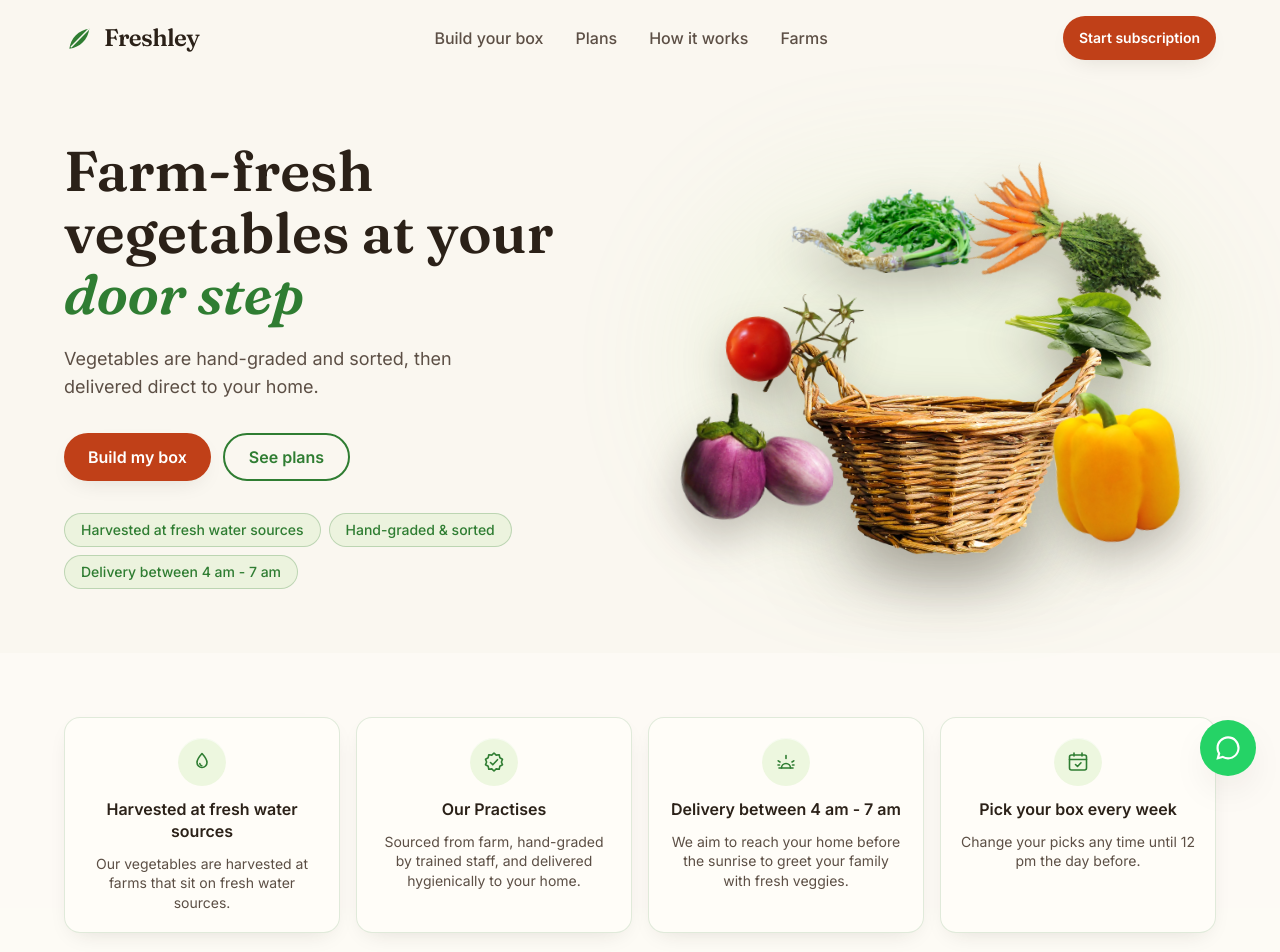
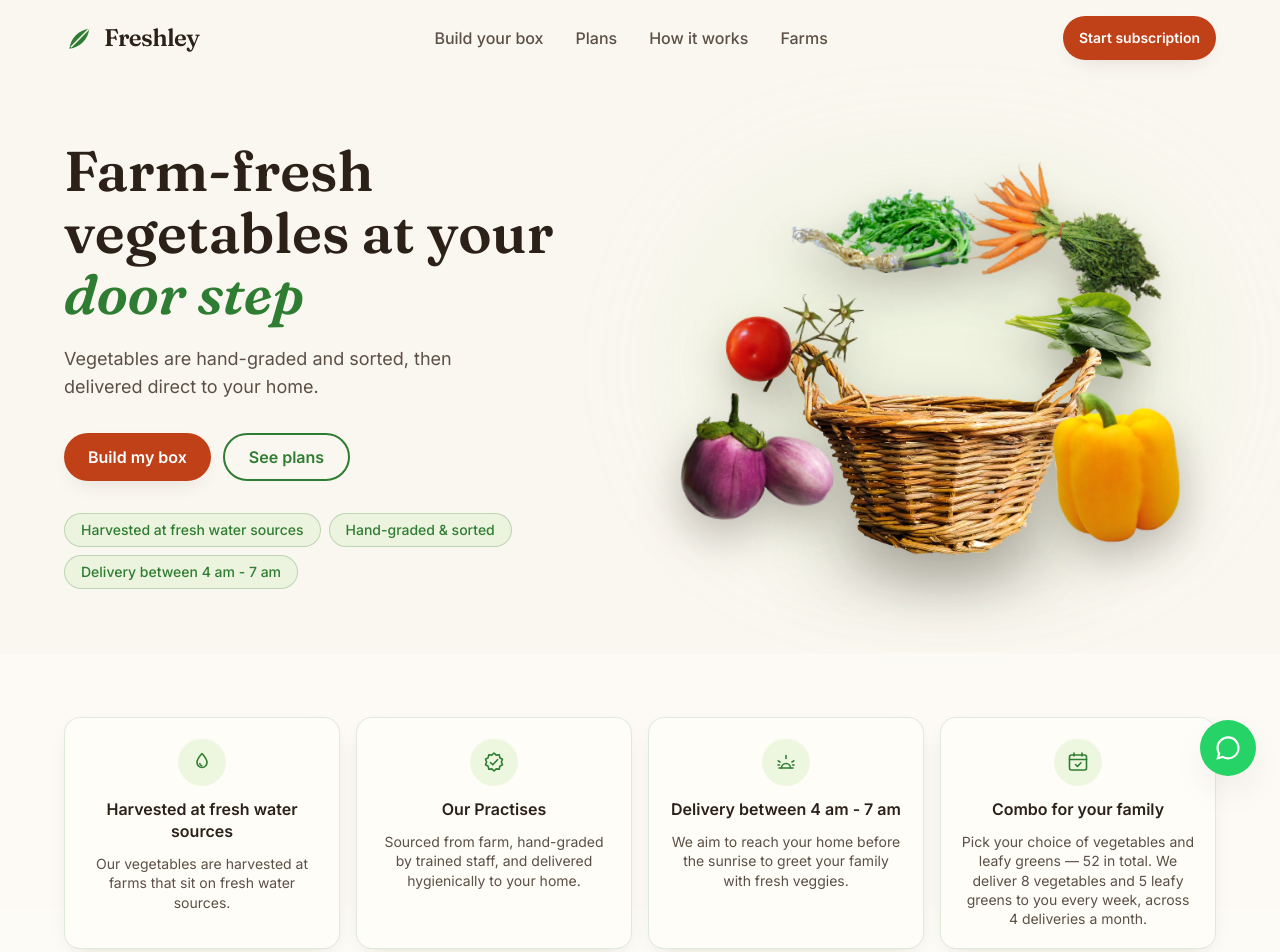
Before and after one commit to taxmaker0522-hue/freshley, a React (Vite) app: page / in a window 1280 px wide. Shown: the top 952 px of the page. Built offline with nearby package versions, Linux system fonts and the light colour scheme.

Commit message:
﻿Replace "Pick your box every week" with "Combo for your family"
Explains the 52-item monthly total: 8 vegetables and 5 leafy greens
delivered every week, across 4 deliveries a month.

Co-Authored-By: Claude Sonnet 5 <noreply@anthropic.com>

```diff
--- a/src/sections/TrustStrip.jsx
+++ b/src/sections/TrustStrip.jsx
@@ -59,8 +59,9 @@ const features = [
   },
   {
     icon: CalendarCheckIcon,
-    title: 'Pick your box every week',
-    description: `Change your picks any time until ${delivery.cutoff}.`,
+    title: 'Combo for your family',
+    description:
+      'Pick your choice of vegetables and leafy greens — 52 in total. We deliver 8 vegetables and 5 leafy greens to you every week, across 4 deliveries a month.',
   },
 ]
 
```
